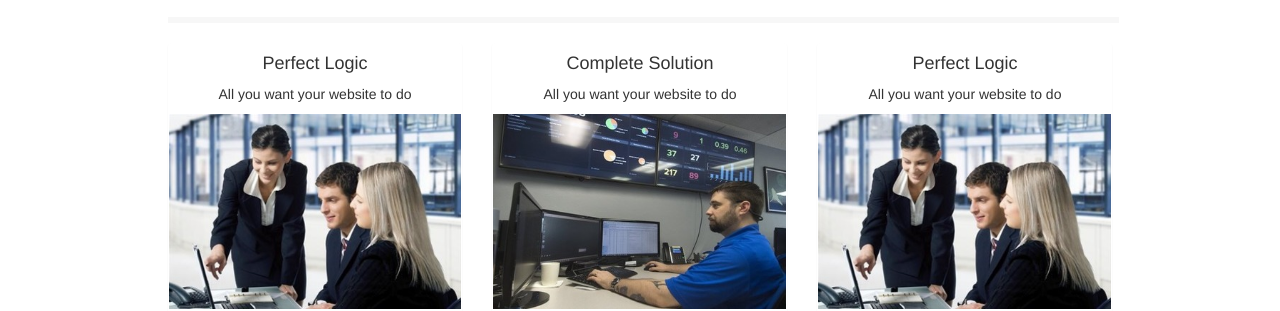
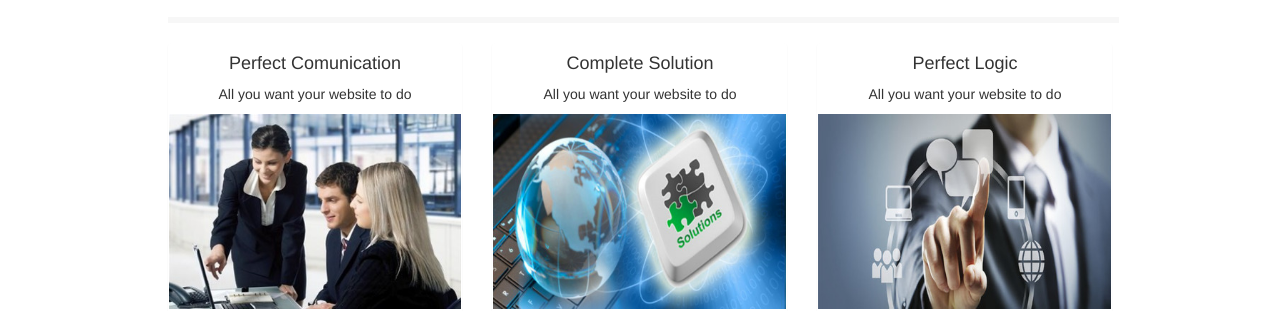
Before and after one commit to AndreGalandr/Polo, a plain HTML site: page index.html in a window 1280 px wide. Shown: the part 490-801 px from the top of the page. Drawn offline with nearby package versions, Linux system fonts and the light colour scheme.

Commit message:
update files

```diff
--- a/index.html
+++ b/index.html
@@ -101,7 +101,7 @@
       		<div class="row">
 	      		<div class="col-md-4 col-sm-6 text-center">
 							<div class="panel">
-								<h4 class="panel_h">Perfect Logic</h4>
+								<h4 class="panel_h">Perfect Comunication</h4>
 								<p class="panel_h">All you want your website to do</p>
 								<img src="images/it-business_1.jpg" alt="boy">
 								<p class="panel_p">Lorem ipsum dolor sit amet, consectetur adipisicing elit. Necessitatibus, quae. Dolorum quia similique consequatur accusantium voluptatum adipisci necessitatibus numquam cumque maxime. Odio ipsam praesentium doloribus cumque enim hic. Vel, voluptas.</p>
@@ -116,7 +116,7 @@
 							<div class="panel">
 								<h4 class="panel_h">Complete Solution</h4>
 								<p class="panel_h">All you want your website to do</p>
-								<img src="images/it-business_2.jpg" alt="boy">
+								<img src="images/it-business_4.jpg" alt="boy">
 								<p class="panel_p">Lorem ipsum dolor sit amet, consectetur adipisicing elit. Necessitatibus, quae. Dolorum quia similique consequatur accusantium voluptatum adipisci necessitatibus numquam cumque maxime. Odio ipsam praesentium doloribus cumque enim hic. Vel, voluptas.</p>
 								<p class="panel_p text-left">
 									<button type="button" class="btn btn-default text-left">Learn more
@@ -129,7 +129,7 @@
 							<div class="panel">
 								<h4 class="panel_h">Perfect Logic</h4>
 								<p class="panel_h">All you want your website to do</p>
-								<img src="images/it-business_1.jpg" alt="boy">
+								<img src="images/it-business_3.jpg" alt="boy">
 								<p class="panel_p">Lorem ipsum dolor sit amet, consectetur adipisicing elit. Necessitatibus, quae. Dolorum quia similique consequatur accusantium voluptatum adipisci necessitatibus numquam cumque maxime. Odio ipsam praesentium doloribus cumque enim hic. Vel, voluptas.</p>
 								<p class="panel_p text-left">
 								<button type="button" class="btn btn-default text-left">Learn more
```
